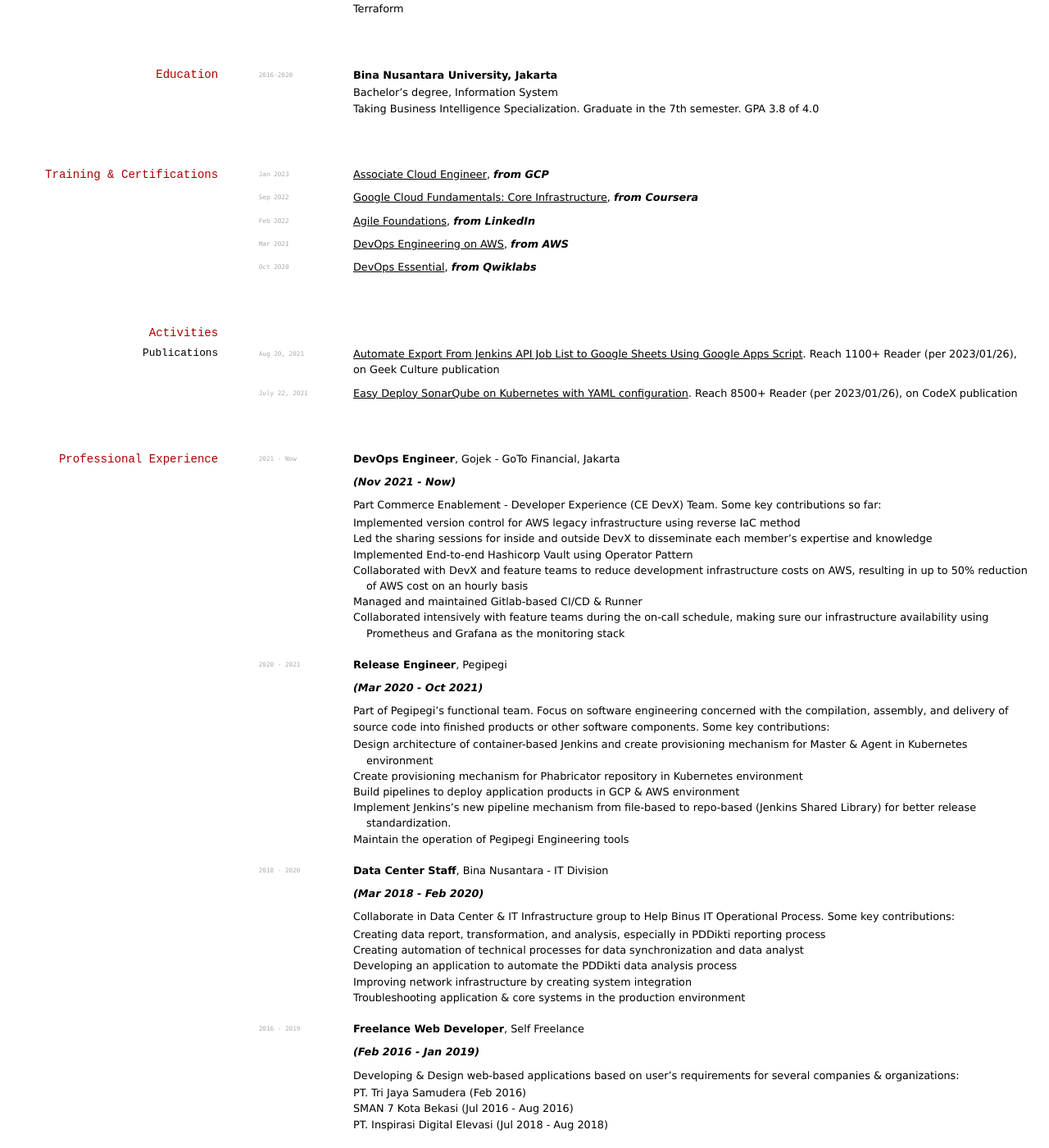
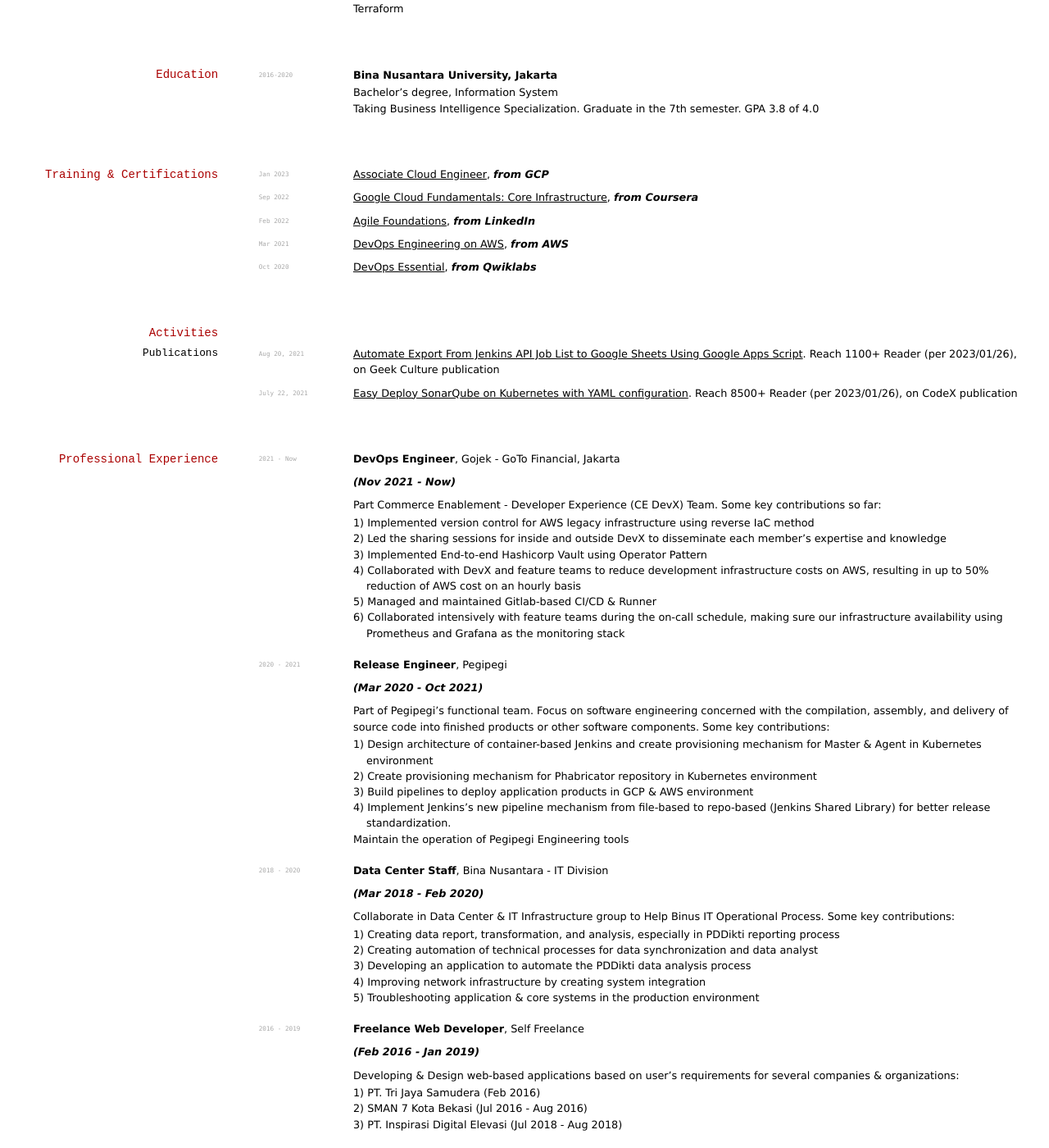
Before and after one commit to doctor500/cv, a Jekyll site: the page built from index.md, in a window 1280 px wide and 1400 px high, scrolled down 447 px. Shown: the whole window at 82% size. Built offline with Jekyll 4.4.1, drawn with Linux system fonts in a browser that asks for light colours.

Commit message:
test: change pdf build source, update cv markdown

```diff
--- a/index.md
+++ b/index.md
@@ -78,12 +78,12 @@ __DevOps Engineer__, Gojek - GoTo Financial, Jakarta
 
 Part Commerce Enablement - Developer Experience (CE DevX) Team.
 Some key contributions so far:
-- Implemented version control for AWS legacy infrastructure using reverse IaC method
-- Led the sharing sessions for inside and outside DevX to disseminate each member's expertise and knowledge
-- Implemented End-to-end Hashicorp Vault using Operator Pattern
-- Collaborated with DevX and feature teams to reduce development infrastructure costs on AWS, resulting in up to 50% reduction of AWS cost on an hourly basis
-- Managed and maintained Gitlab-based CI/CD & Runner
-- Collaborated intensively with feature teams during the on-call schedule, making sure our infrastructure availability using Prometheus and Grafana as the monitoring stack
+- 1) Implemented version control for AWS legacy infrastructure using reverse IaC method
+- 2) Led the sharing sessions for inside and outside DevX to disseminate each member's expertise and knowledge
+- 3) Implemented End-to-end Hashicorp Vault using Operator Pattern
+- 4) Collaborated with DevX and feature teams to reduce development infrastructure costs on AWS, resulting in up to 50% reduction of AWS cost on an hourly basis
+- 5) Managed and maintained Gitlab-based CI/CD & Runner
+- 6) Collaborated intensively with feature teams during the on-call schedule, making sure our infrastructure availability using Prometheus and Grafana as the monitoring stack
 
 `2020 - 2021`
 __Release Engineer__, Pegipegi
@@ -91,10 +91,10 @@ __Release Engineer__, Pegipegi
 *(Mar 2020 - Oct 2021)*
 
 Part of Pegipegi's functional team. Focus on software engineering concerned with the compilation, assembly, and delivery of source code into finished products or other software components. Some key contributions:
-- Design architecture of container-based Jenkins and create provisioning mechanism for Master & Agent in Kubernetes environment
-- Create provisioning mechanism for Phabricator repository in Kubernetes environment
-- Build pipelines to deploy application products in GCP & AWS environment
-- Implement Jenkins's new pipeline mechanism from file-based to repo-based (Jenkins Shared Library) for better release standardization.
+- 1) Design architecture of container-based Jenkins and create provisioning mechanism for Master & Agent in Kubernetes environment
+- 2) Create provisioning mechanism for Phabricator repository in Kubernetes environment
+- 3) Build pipelines to deploy application products in GCP & AWS environment
+- 4) Implement Jenkins's new pipeline mechanism from file-based to repo-based (Jenkins Shared Library) for better release standardization.
 - Maintain the operation of Pegipegi Engineering tools
 
 `2018 - 2020`
@@ -103,11 +103,11 @@ __Data Center Staff__, Bina Nusantara - IT Division
 *(Mar 2018 - Feb 2020)*
 
 Collaborate in Data Center & IT Infrastructure group to Help Binus IT Operational Process. Some key contributions:
-- Creating data report, transformation, and analysis, especially in PDDikti reporting process
-- Creating automation of technical processes for data synchronization and data analyst
-- Developing an application to automate the PDDikti data analysis process
-- Improving network infrastructure by creating system integration
-- Troubleshooting application & core systems in the production environment
+- 1) Creating data report, transformation, and analysis, especially in PDDikti reporting process
+- 2) Creating automation of technical processes for data synchronization and data analyst
+- 3) Developing an application to automate the PDDikti data analysis process
+- 4) Improving network infrastructure by creating system integration
+- 5) Troubleshooting application & core systems in the production environment
 
 `2016 - 2019`
 __Freelance Web Developer__, Self Freelance
@@ -115,9 +115,9 @@ __Freelance Web Developer__, Self Freelance
 *(Feb 2016 - Jan 2019)*
 
 Developing & Design web-based applications based on user's requirements for several companies & organizations:
-- PT. Tri Jaya Samudera (Feb 2016)
-- SMAN 7 Kota Bekasi (Jul 2016 - Aug 2016)
-- PT. Inspirasi Digital Elevasi (Jul 2018 - Aug 2018)
+- 1) PT. Tri Jaya Samudera (Feb 2016)
+- 2) SMAN 7 Kota Bekasi (Jul 2016 - Aug 2016)
+- 3) PT. Inspirasi Digital Elevasi (Jul 2018 - Aug 2018)
 
 
 <!-- ### Footer
```
Also changed, not shown: .github/workflows/publish-pdf.yml.
